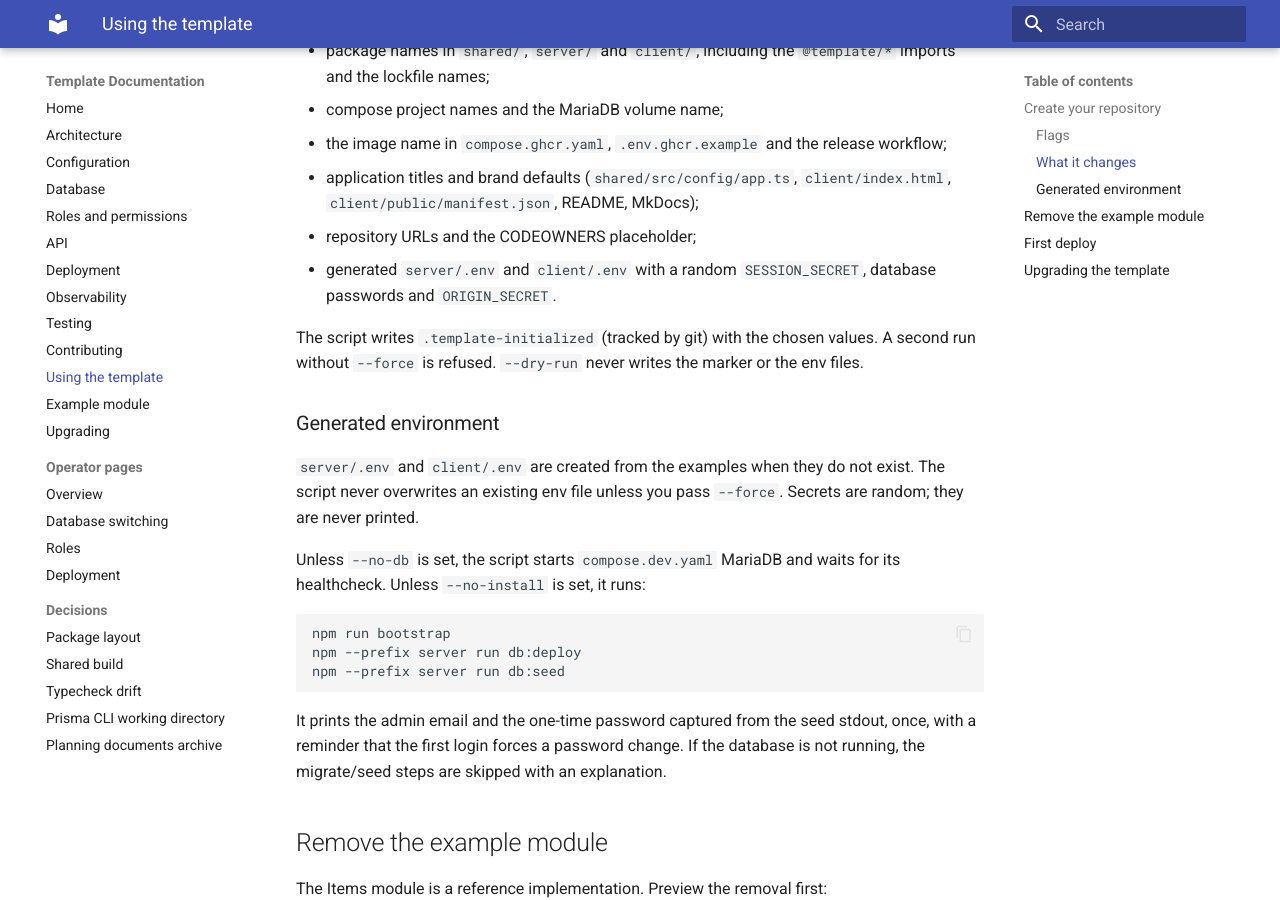
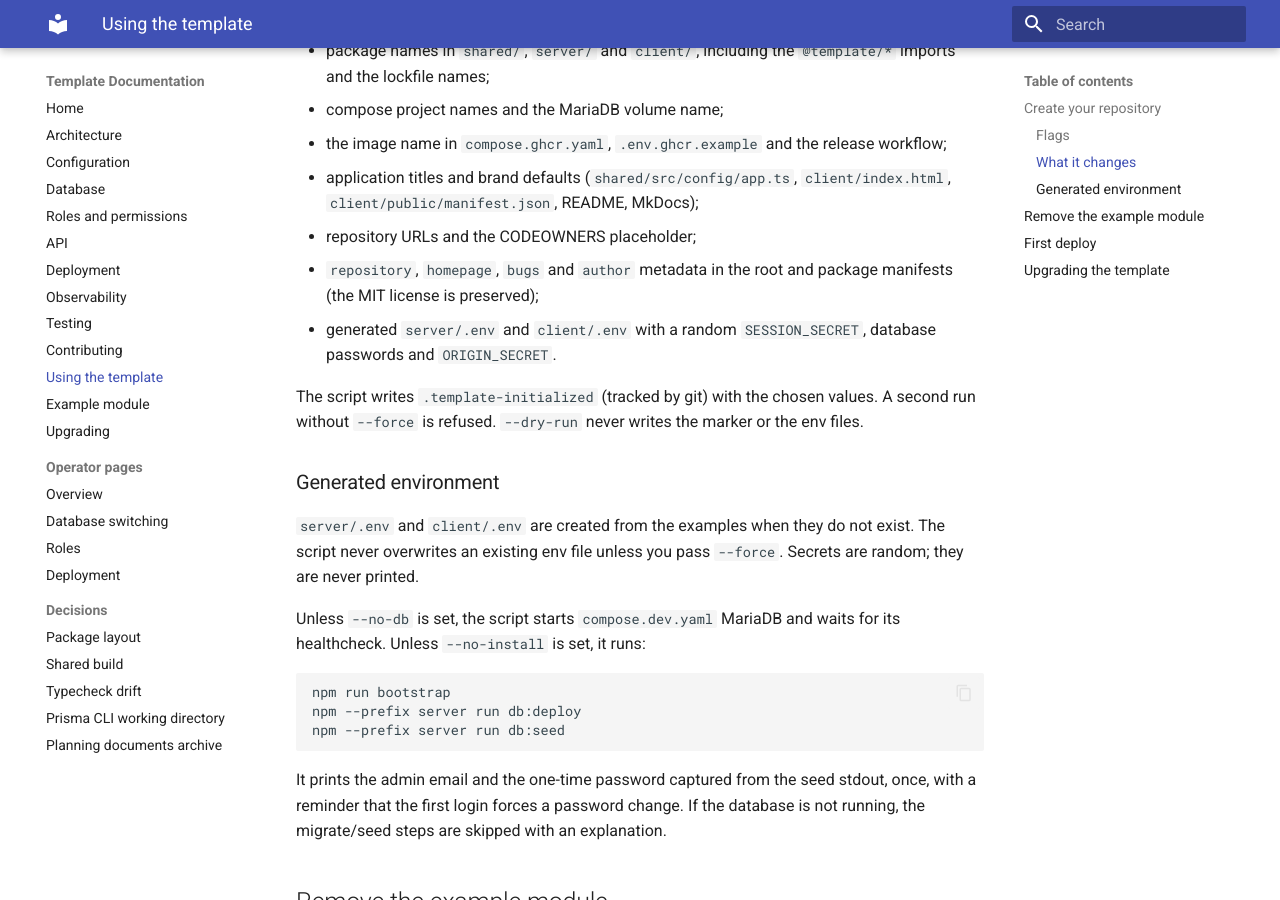
Before and after one commit to Asterki/template-crud-mariadb-rbac, an MkDocs documentation site: the page built from docs/template-usage.md, in a window 1280 px wide and 900 px high, scrolled down 1325 px. Built offline with MkDocs 1.6.1 and Material for MkDocs 9.7.7, drawn with Linux system fonts in a browser that asks for light colours.

Commit message:
chore: adopt mit licence and fix metadata

```diff
--- a/docs/template-usage.md
+++ b/docs/template-usage.md
@@ -45,6 +45,8 @@ repository URL, locale and brand colour with `readline`.
 - application titles and brand defaults (`shared/src/config/app.ts`,
   `client/index.html`, `client/public/manifest.json`, README, MkDocs);
 - repository URLs and the CODEOWNERS placeholder;
+- `repository`, `homepage`, `bugs` and `author` metadata in the root and
+  package manifests (the MIT license is preserved);
 - generated `server/.env` and `client/.env` with a random `SESSION_SECRET`,
   database passwords and `ORIGIN_SECRET`.
 
```
Also changed, not shown: README.md (+3 -1 lines), package.json (+10 -0 lines), 7 other files.
